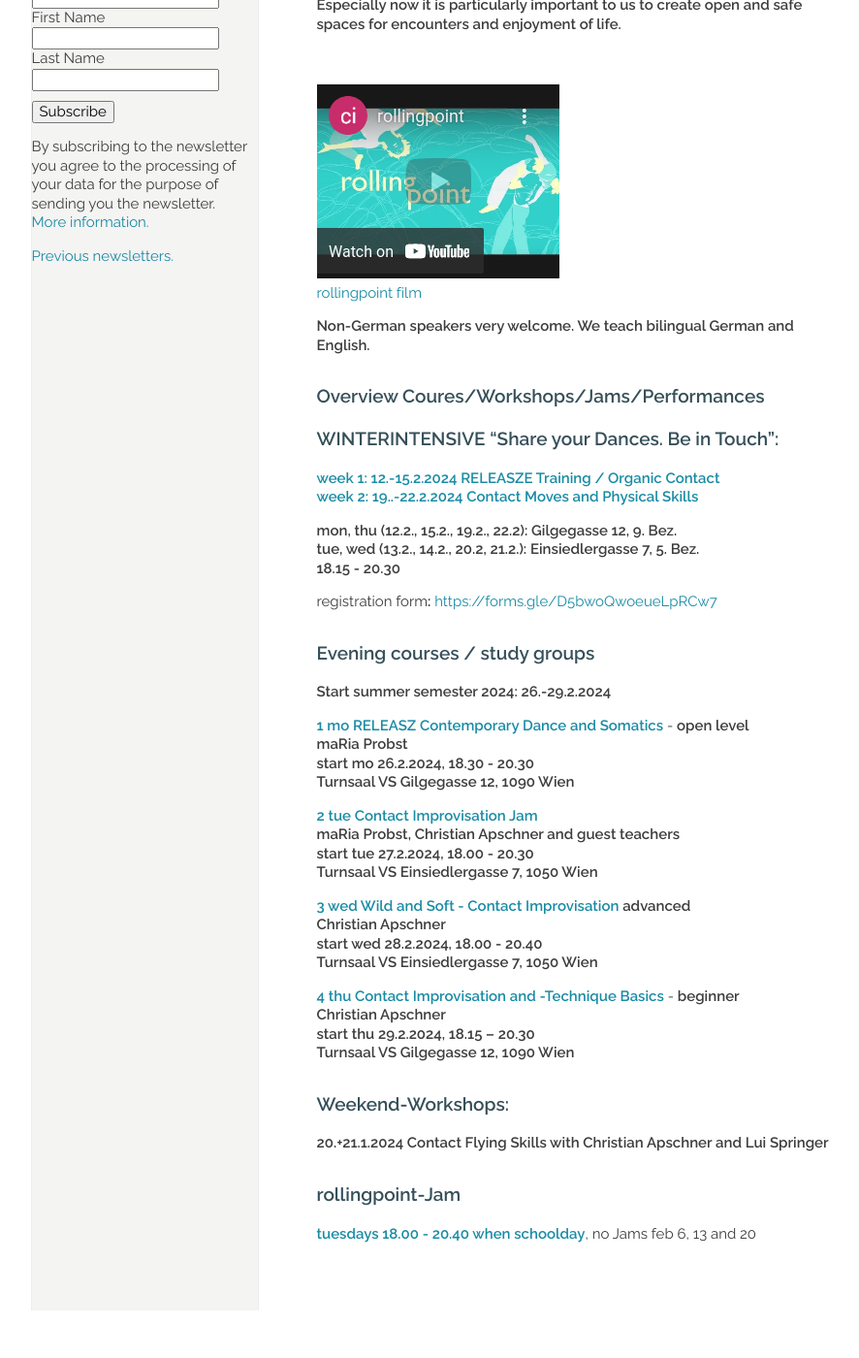
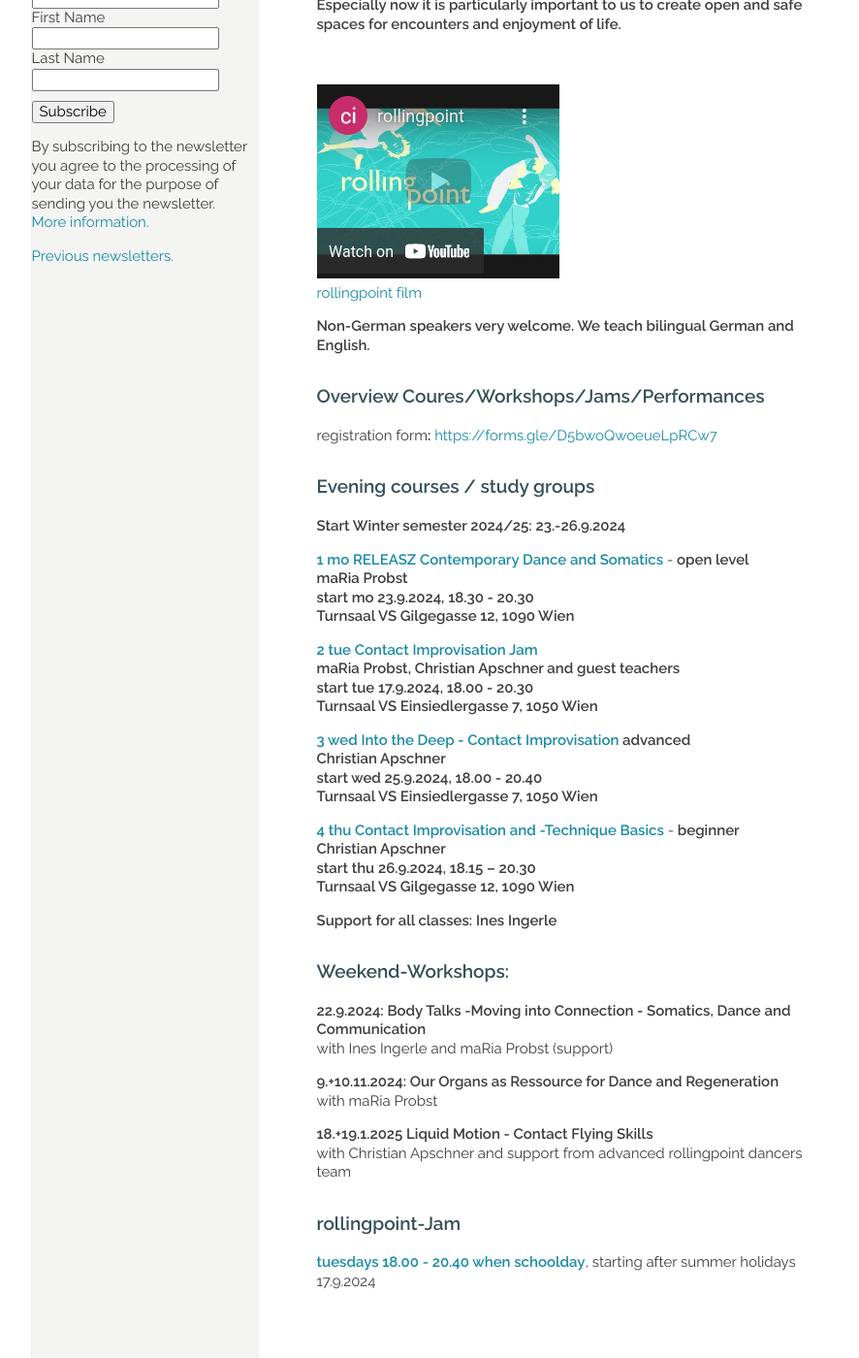
Before and after one commit to manulari/rollingpointat, a Jekyll site: the page built from _pages_en/en.md, in a window 1280 px wide and 1400 px high, scrolled down 716 px. Shown: the whole window at 97% size, without its empty margins (152-1038 px from the left). Built offline with Jekyll 4.4.1, drawn with Linux system fonts in a browser that asks for light colours; comment, search, counter and statistics services are not loaded; before the commit the page ends 2067 px from its top, so only the background shows below that.

Commit message:
Update page (en) “en”

```diff
--- a/_pages_en/en.md
+++ b/_pages_en/en.md
@@ -22,47 +22,47 @@ other_lang: /
 
 ### Overview Coures/Workshops/Jams/Performances
 
-### **WINTERINTENSIVE “Share your Dances. Be in Touch”:**
-
-[**week 1: 12.-15.2.2024 RELEASZE Training / Organic Contact**\
-**week 2: 19..-22.2.2024 Contact Moves and Physical Skills**](https://rollingpoint.at/winterintensive)
-
-**mon, thu (12.2., 15.2., 19.2., 22.2):  Gilgegasse 12, 9. Bez.**\
-**tue, wed (13.2., 14.2., 20.2, 21.2.): Einsiedlergasse 7, 5. Bez.**\
-**18.15 - 20.30**
-
 registration form**:** <https://forms.gle/D5bwoQwoeueLpRCw7>
 
 ### Evening courses / study groups
 
-**Start summer semester 2024: 26.-29.2.2024**
+**Start Winter semester 2024/25: 23.-26.9.2024**
 
 **[1 mo RELEASZ Contemporary Dance and Somatics](/en/kurse#mo)** - **open level**\
 **maRia Probst**  \
-**start mo 26.2.2024, 18.30 - 20.30**\
+**start mo 23.9.2024, 18.30 - 20.30**\
 **Turnsaal VS Gilgegasse 12, 1090 Wien**
 
 **[2 tue Contact Improvisation Jam](/en/kurse#di)**\
 **maRia Probst, Christian Apschner and guest teachers**\
-**start tue 27.2.2024, 18.00 - 20.30**\
+**start tue 17.9.2024, 18.00 - 20.30**\
 **Turnsaal VS Einsiedlergasse 7, 1050 Wien**
 
-**[3 wed Wild and Soft - Contact Improvisation](/en/kurse#mi) advanced**\
+**[3 wed Into the Deep - Contact Improvisation](/en/kurse#mi) advanced**\
 **Christian Apschner**\
-**start wed  28.2.2024, 18.00 - 20.40**\
+**start wed  25.9.2024, 18.00 - 20.40**\
 **Turnsaal VS Einsiedlergasse 7, 1050 Wien**
 
 **[4 thu Contact Improvisation and -Technique Basics](/en/kurse#do)** - **beginner**\
 **Christian Apschner**\
-**start thu 29.2.2024, 18.15 – 20.30**\
+**start thu 26.9.2024, 18.15 – 20.30**\
 **Turnsaal VS Gilgegasse 12, 1090 Wien**
+
+**Support for all classes: Ines Ingerle**
 
 ### Weekend-Workshops:
 
-**20.+21.1.2024 Contact Flying Skills with Christian Apschner and Lui Springer**
+**22.9.2024: Body Talks -Moving into Connection  - Somatics, Dance and Communication**\
+with Ines Ingerle and maRia Probst (support)
+
+**9.+10.11.2024: Our Organs as Ressource for Dance and Regeneration**\
+with maRia Probst
+
+**18.+19.1.2025 Liquid Motion - Contact Flying Skills**\
+ with Christian Apschner and support from advanced rollingpoint dancers team
 
 ### **rollingpoint-Jam**
 
-**[tuesdays 18.00 - 20.40 when schoolday](https://rollingpoint.at/en/jams)**, no Jams feb 6, 13 and 20
+**[tuesdays 18.00 - 20.40 when schoolday](https://rollingpoint.at/en/jams)**, starting after summer holidays 17.9.2024
 
 &nbsp;
```
